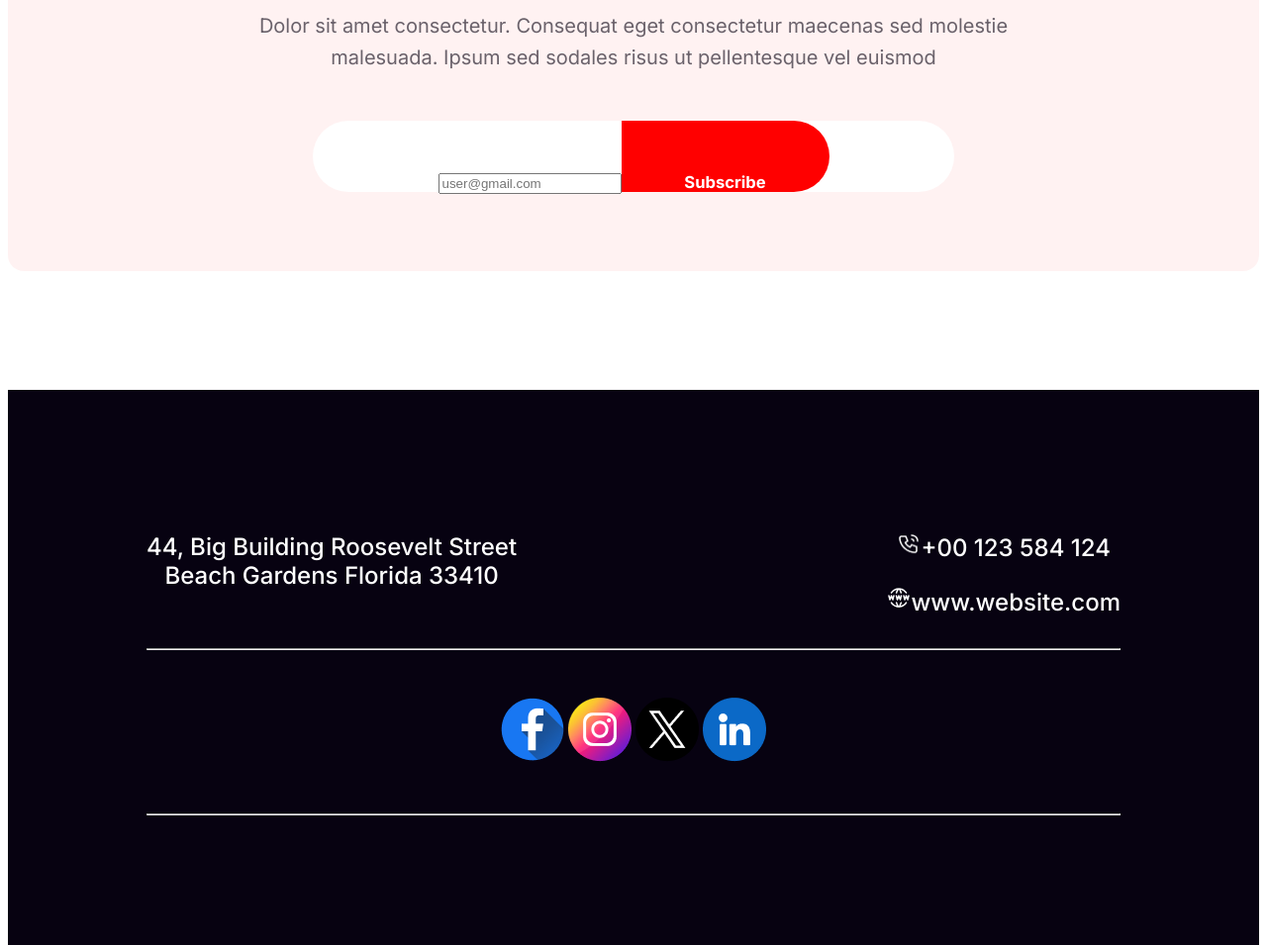
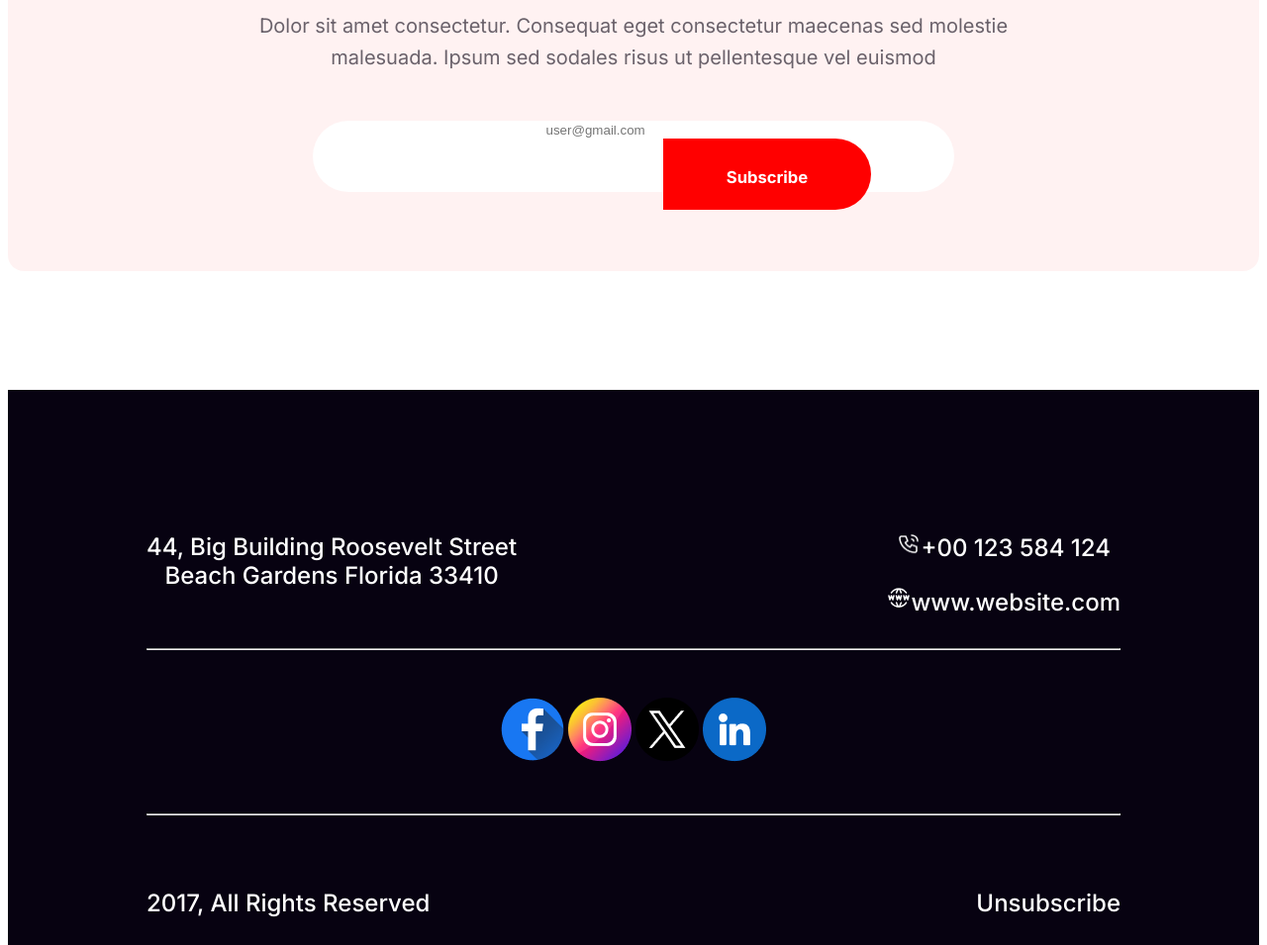
Before and after one commit to mynul99/assignment-1, a plain HTML site: page index.html in a window 1280 px wide. Shown: the part 5200-6155 px from the top of the page at 99% size. Drawn offline with Linux system fonts and the light colour scheme.

Commit message:
added the btn

```diff
--- a/ass1.css/style.css
+++ b/ass1.css/style.css
@@ -226,16 +226,19 @@ main {
     border-radius: 0px 50px 50px 0px;
     background: #F00;
     border: 0;
+    margin-left: 270px;
     color: #FFF;
 
     font-family: Inter;
     font-size: 20px;
 
     font-weight: 600;
-    padding: 24px 56px;
+
 }
 
-.email {}
+.email {
+    border: 0;
+}
 
 #subs {}
 
@@ -258,8 +261,14 @@ footer {
 
 }
 
-.footer-column {
-
+.unsubscribe {
+    color: #FFF;
+    font-family: Inter;
+    font-size: 24px;
+    font-weight: 500;
+    display: flex;
+    justify-content: space-between;
+    margin-top: 50px;
 }
 
 #call{
--- a/index.html
+++ b/index.html
@@ -93,6 +93,10 @@
             <a href=""><img src="resources/Linkedin.png" alt=""></a>
         </div>
         <hr>
+        <div class="unsubscribe">
+            <p class="footer-column">2017, All Rights Reserved</p>
+            <p class="footer-column">Unsubscribe</p>
+        </div>
     </footer>
 </body>
 
```
